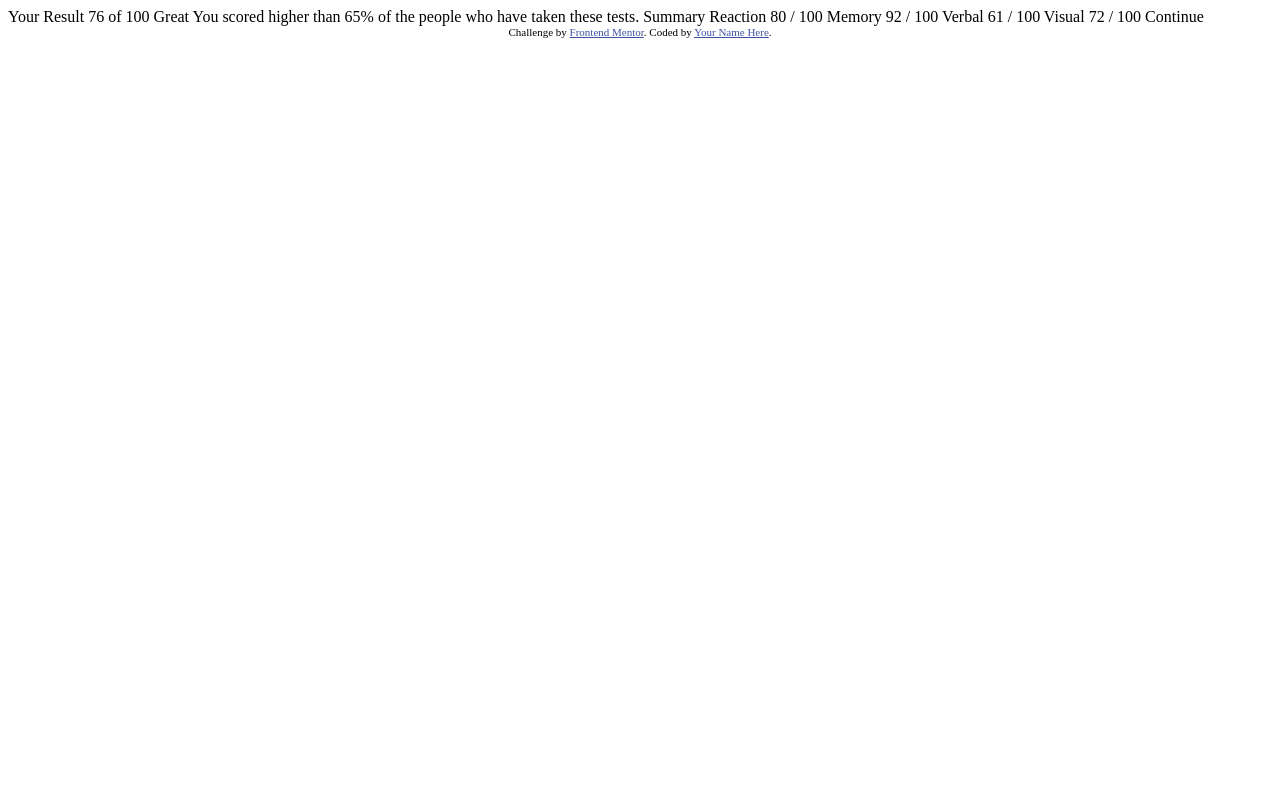
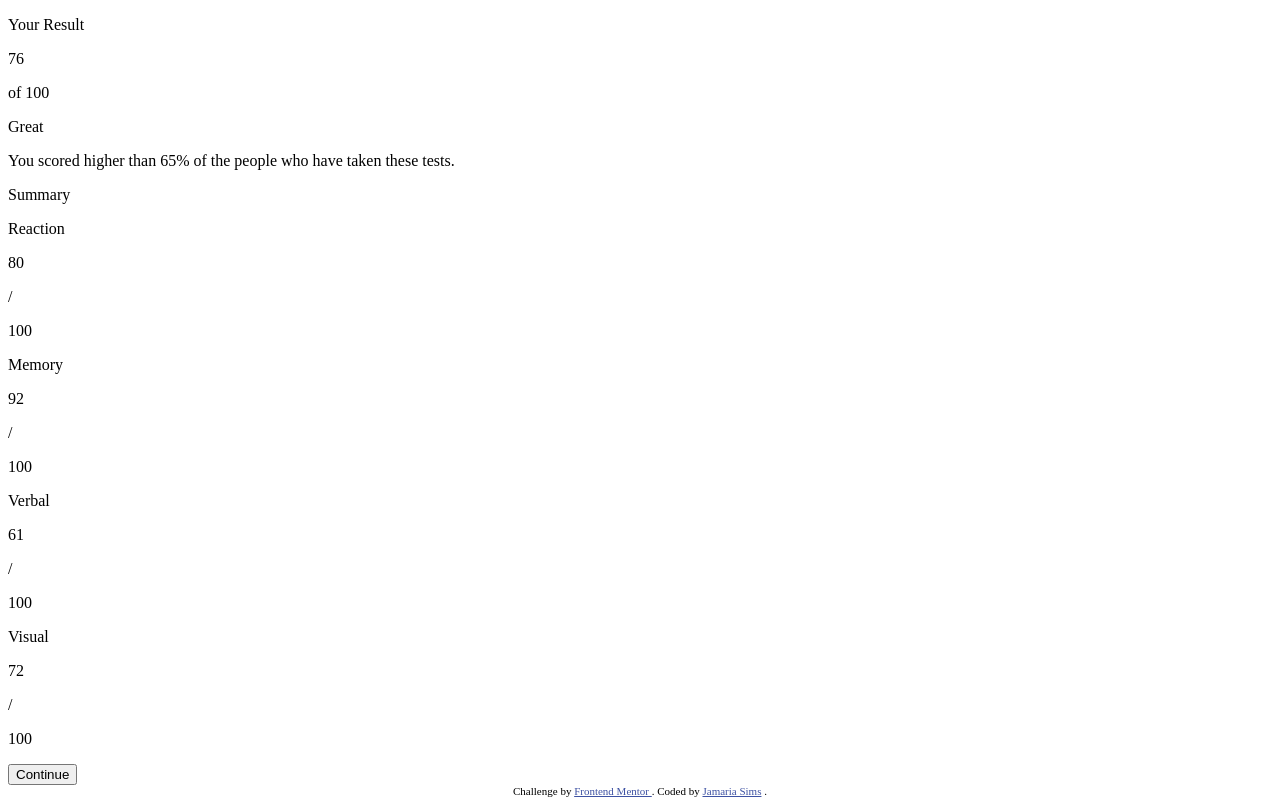
Before and after one commit to JamariaSims/FrontendMentor-ResultsSummaryComponent, a plain HTML site: page index.html in a window 1280 px wide. Drawn offline with Linux system fonts and the light colour scheme.

Commit message:
structure done

```diff
--- a/index.html
+++ b/index.html
@@ -1,47 +1,80 @@
 <!DOCTYPE html>
 <html lang="en">
 	<head>
-  <meta charset="UTF-8">
-  <meta name="viewport" content="width=device-width, initial-scale=1.0"> <!-- displays site properly based on user's device -->
+		<meta charset="UTF-8" />
+		<meta name="viewport" content="width=device-width, initial-scale=1.0" />
+		<!-- displays site properly based on user's device -->
 
-  <link rel="icon" type="image/png" sizes="32x32" href="./assets/images/favicon-32x32.png">
+		<link
+			rel="icon"
+			type="image/png"
+			sizes="32x32"
+			href="./assets/images/favicon-32x32.png" />
 
 		<title>Frontend Mentor | Results summary component</title>
 
-  <!-- Feel free to remove these styles or customise in your own stylesheet 👍 -->
+		<!-- Feel free to remove these styles or customize in your own stylesheet 👍 -->
 		<style>
-    .attribution { font-size: 11px; text-align: center; }
-    .attribution a { color: hsl(228, 45%, 44%); }
+			.attribution {
+				font-size: 11px;
+				text-align: center;
+			}
+			.attribution a {
+				color: hsl(228, 45%, 44%);
+			}
 		</style>
 	</head>
 	<body>
-
-  Your Result
-  76
-  of 100
-
-  Great
+		<section>
+			<p>Your Result</p>
+			<div>
+				<p>76</p>
+				<p>of 100</p>
+			</div>
+			<p>Great</p>
+			<p>
 				You scored higher than 65% of the people who have taken these tests.
-
-  Summary
-
-  Reaction
-  80 / 100
-
-  Memory
-  92 / 100
-
-  Verbal
-  61 / 100
-
-  Visual
-  72 / 100
-
-  Continue
+			</p>
+		</section>
+		<section>
+			<p>Summary</p>
+			<div>
+				<div>
+					<p>Reaction</p>
+					<p>80</p>
+					<p>/</p>
+					<p>100</p>
+				</div>
+				<div>
+					<p>Memory</p>
+					<p>92</p>
+					<p>/</p>
+					<p>100</p>
+				</div>
+				<div>
+					<p>Verbal</p>
+					<p>61</p>
+					<p>/</p>
+					<p>100</p>
+				</div>
+				<div>
+					<p>Visual</p>
+					<p>72</p>
+					<p>/</p>
+					<p>100</p>
+				</div>
+			</div>
+			<button>Continue</button>
+		</section>
 
 		<div class="attribution">
-    Challenge by <a href="https://www.frontendmentor.io?ref=challenge" target="_blank">Frontend Mentor</a>.
-    Coded by <a href="#">Your Name Here</a>.
+			Challenge by
+			<a href="https://www.frontendmentor.io?ref=challenge" target="_blank">
+				Frontend Mentor
+			</a>
+			. Coded by
+			<a href="#">Jamaria Sims</a>
+			.
 		</div>
 	</body>
 </html>
```
Lines whose indentation alone changed are shown as unchanged.
